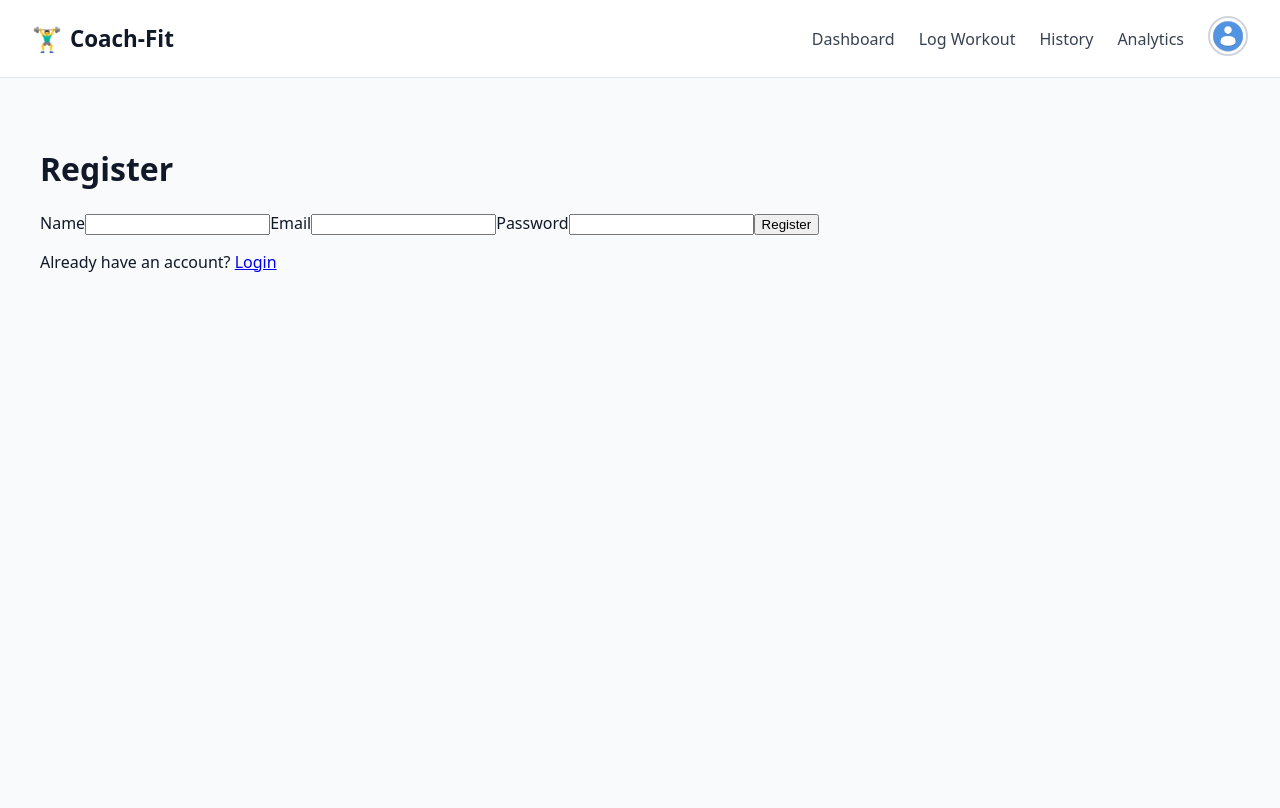
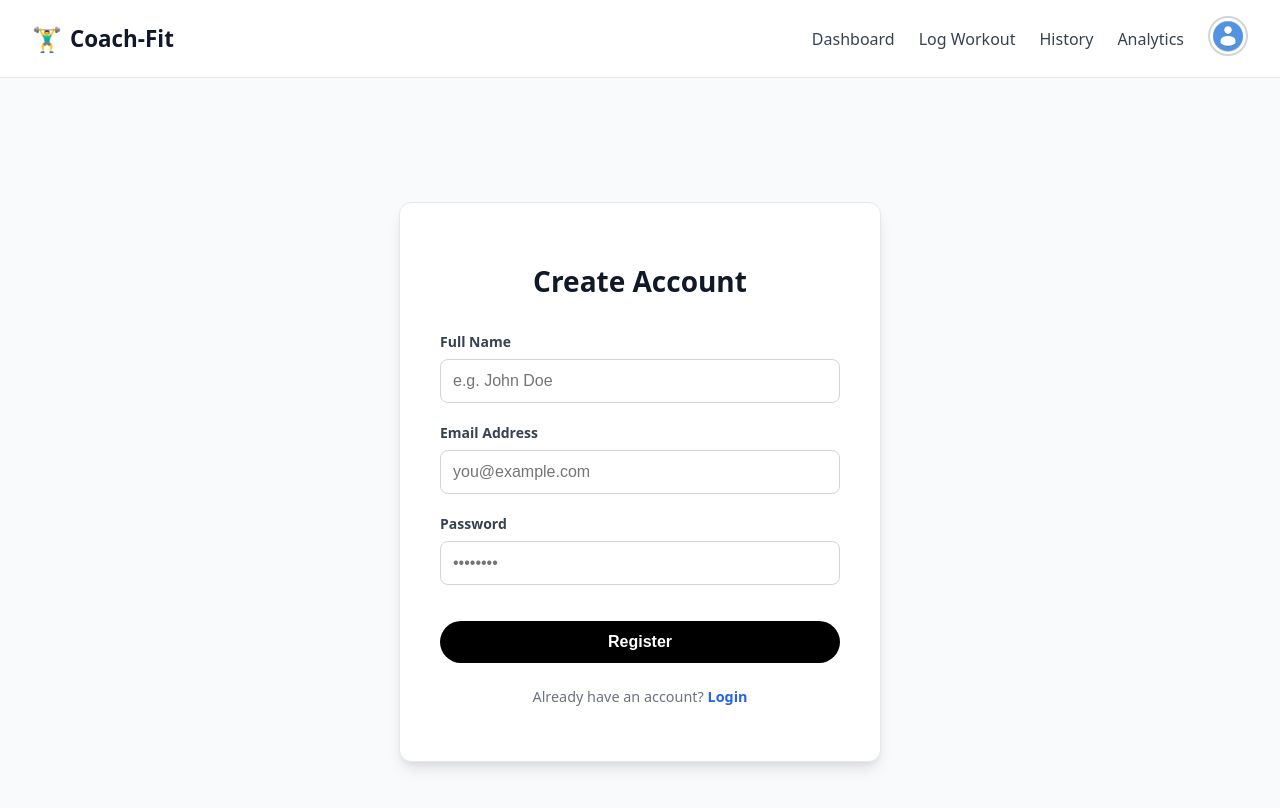
Before and after one commit to Davidonwukwe/coach-fit, a React (Create React App) app in the folder frontend/: page /register in a window 1280 px wide. Shown: the top 808 px of the page. Built offline with nearby package versions, Linux system fonts and the light colour scheme; no server answers.

Commit message:
refactor login and signup pages

```diff
--- a/frontend/src/pages/LoginPage.tsx
+++ b/frontend/src/pages/LoginPage.tsx
@@ -3,6 +3,91 @@ import React, { useState } from "react";
 import { useNavigate, Link } from "react-router-dom";
 import { login } from "../api/auth";
 import { useAuth } from "../hooks/useAuth";
+
+// --- Styles ---
+const styles = {
+  pageContainer: {
+    // FIX 1: Subtract header height (~80px) and padding to prevent scrolling
+    minHeight: "calc(100vh - 120px)",
+    display: "flex",
+    flexDirection: "column" as const,
+    justifyContent: "center",
+    alignItems: "center",
+    padding: "1rem",
+    // FIX 2: Removed background color so it blends with the parent container
+    backgroundColor: "transparent",
+  },
+  card: {
+    backgroundColor: "#ffffff",
+    padding: "2.5rem",
+    borderRadius: "12px",
+    // Stronger shadow since we are now white-on-white
+    boxShadow: "0 10px 15px -3px rgba(0, 0, 0, 0.1), 0 4px 6px -2px rgba(0, 0, 0, 0.05)",
+    width: "100%",
+    maxWidth: "400px",
+    border: "1px solid #e5e7eb",
+  },
+  title: {
+    fontSize: "1.75rem",
+    fontWeight: 700,
+    textAlign: "center" as const,
+    marginBottom: "2rem",
+    color: "#111827",
+  },
+  inputGroup: {
+    marginBottom: "1.25rem",
+  },
+  label: {
+    display: "block",
+    fontSize: "0.875rem",
+    fontWeight: 600,
+    color: "#374151",
+    marginBottom: "0.5rem",
+  },
+  input: {
+    width: "100%",
+    padding: "0.75rem",
+    borderRadius: "8px",
+    border: "1px solid #d1d5db",
+    fontSize: "1rem",
+    boxSizing: "border-box" as const,
+    transition: "border-color 0.2s",
+  },
+  button: {
+    width: "100%",
+    padding: "0.75rem",
+    backgroundColor: "#000",
+    color: "#fff",
+    border: "none",
+    borderRadius: "99px",
+    fontSize: "1rem",
+    fontWeight: 600,
+    cursor: "pointer",
+    marginTop: "1rem",
+    transition: "opacity 0.2s",
+  },
+  errorMessage: {
+    backgroundColor: "#fef2f2",
+    color: "#ef4444",
+    padding: "0.75rem",
+    borderRadius: "6px",
+    fontSize: "0.875rem",
+    marginBottom: "1.25rem",
+    border: "1px solid #fecaca",
+    textAlign: "center" as const,
+  },
+  footerText: {
+    textAlign: "center" as const,
+    marginTop: "1.5rem",
+    color: "#6b7280",
+    fontSize: "0.9rem",
+  },
+  link: {
+    color: "#2563eb",
+    fontWeight: 600,
+    textDecoration: "none",
+  },
+};
 
 const LoginPage: React.FC = () => {
   const [email, setEmail] = useState("");
@@ -29,39 +114,63 @@ const LoginPage: React.FC = () => {
   };
 
   return (
-    <div className="auth-page">
-      <h1>Login</h1>
+    <div style={styles.pageContainer}>
+      <div style={styles.card}>
+        <h1 style={styles.title}>Welcome Back</h1>
+
         <form onSubmit={handleSubmit}>
-        <label>
-          Email
+          {error && <div style={styles.errorMessage}>{error}</div>}
+
+          <div style={styles.inputGroup}>
+            <label style={styles.label} htmlFor="email">
+              Email Address
+            </label>
             <input
+              id="email"
               type="email"
               value={email}
               onChange={(e) => setEmail(e.target.value)}
+              style={styles.input}
+              placeholder="you@example.com"
               required
             />
+          </div>
+
+          <div style={styles.inputGroup}>
+            <label style={styles.label} htmlFor="password">
+              Password
             </label>
-
-        <label>
-          Password
             <input
+              id="password"
               type="password"
               value={password}
               onChange={(e) => setPassword(e.target.value)}
+              style={styles.input}
+              placeholder="••••••••"
               required
             />
-        </label>
+          </div>
 
-        {error && <p className="error">{error}</p>}
-
-        <button type="submit" disabled={loading}>
+          <button
+            type="submit"
+            disabled={loading}
+            style={{
+              ...styles.button,
+              opacity: loading ? 0.7 : 1,
+              cursor: loading ? "not-allowed" : "pointer"
+            }}
+          >
             {loading ? "Logging in..." : "Login"}
           </button>
         </form>
 
-      <p>
-        No account? <Link to="/register">Register</Link>
+        <p style={styles.footerText}>
+          Don't have an account?{" "}
+          <Link to="/register" style={styles.link}>
+            Register
+          </Link>
         </p>
+      </div>
     </div>
   );
 };
--- a/frontend/src/pages/RegisterPage.tsx
+++ b/frontend/src/pages/RegisterPage.tsx
@@ -3,6 +3,89 @@ import React, { useState } from "react";
 import { useNavigate, Link } from "react-router-dom";
 import { register } from "../api/auth";
 import { useAuth } from "../hooks/useAuth";
+
+// --- Styles (Matches LoginPage) ---
+const styles = {
+  pageContainer: {
+    // Subtract header height (~80px) and padding to prevent scrolling
+    minHeight: "calc(100vh - 120px)",
+    display: "flex",
+    flexDirection: "column" as const,
+    justifyContent: "center",
+    alignItems: "center",
+    padding: "1rem",
+    backgroundColor: "transparent",
+  },
+  card: {
+    backgroundColor: "#ffffff",
+    padding: "2.5rem",
+    borderRadius: "12px",
+    boxShadow: "0 10px 15px -3px rgba(0, 0, 0, 0.1), 0 4px 6px -2px rgba(0, 0, 0, 0.05)",
+    width: "100%",
+    maxWidth: "400px",
+    border: "1px solid #e5e7eb",
+  },
+  title: {
+    fontSize: "1.75rem",
+    fontWeight: 700,
+    textAlign: "center" as const,
+    marginBottom: "2rem",
+    color: "#111827",
+  },
+  inputGroup: {
+    marginBottom: "1.25rem",
+  },
+  label: {
+    display: "block",
+    fontSize: "0.875rem",
+    fontWeight: 600,
+    color: "#374151",
+    marginBottom: "0.5rem",
+  },
+  input: {
+    width: "100%",
+    padding: "0.75rem",
+    borderRadius: "8px",
+    border: "1px solid #d1d5db",
+    fontSize: "1rem",
+    boxSizing: "border-box" as const,
+    transition: "border-color 0.2s",
+  },
+  button: {
+    width: "100%",
+    padding: "0.75rem",
+    backgroundColor: "#000",
+    color: "#fff",
+    border: "none",
+    borderRadius: "99px",
+    fontSize: "1rem",
+    fontWeight: 600,
+    cursor: "pointer",
+    marginTop: "1rem",
+    transition: "opacity 0.2s",
+  },
+  errorMessage: {
+    backgroundColor: "#fef2f2",
+    color: "#ef4444",
+    padding: "0.75rem",
+    borderRadius: "6px",
+    fontSize: "0.875rem",
+    marginBottom: "1.25rem",
+    border: "1px solid #fecaca",
+    textAlign: "center" as const,
+  },
+  footerText: {
+    textAlign: "center" as const,
+    marginTop: "1.5rem",
+    color: "#6b7280",
+    fontSize: "0.9rem",
+  },
+  link: {
+    color: "#2563eb",
+    fontWeight: 600,
+    textDecoration: "none",
+  },
+};
 
 const RegisterPage: React.FC = () => {
   const [name, setName] = useState("");
@@ -31,48 +114,81 @@ const RegisterPage: React.FC = () => {
   };
 
   return (
-    <div className="auth-page">
-      <h1>Register</h1>
+    <div style={styles.pageContainer}>
+      <div style={styles.card}>
+        <h1 style={styles.title}>Create Account</h1>
+
         <form onSubmit={handleSubmit}>
-        <label>
-          Name
+          {error && <div style={styles.errorMessage}>{error}</div>}
+
+          {/* Name Input */}
+          <div style={styles.inputGroup}>
+            <label style={styles.label} htmlFor="name">
+              Full Name
+            </label>
             <input
+              id="name"
+              type="text"
               value={name}
               onChange={(e) => setName(e.target.value)}
+              style={styles.input}
+              placeholder="e.g. John Doe"
               required
             />
+          </div>
+
+          {/* Email Input */}
+          <div style={styles.inputGroup}>
+            <label style={styles.label} htmlFor="email">
+              Email Address
             </label>
-
-        <label>
-          Email
             <input
+              id="email"
               type="email"
               value={email}
               onChange={(e) => setEmail(e.target.value)}
+              style={styles.input}
+              placeholder="you@example.com"
               required
             />
+          </div>
+
+          {/* Password Input */}
+          <div style={styles.inputGroup}>
+            <label style={styles.label} htmlFor="password">
+              Password
             </label>
-
-        <label>
-          Password
             <input
+              id="password"
               type="password"
               value={password}
               onChange={(e) => setPassword(e.target.value)}
+              style={styles.input}
+              placeholder="••••••••"
               required
             />
-        </label>
+          </div>
 
-        {error && <p className="error">{error}</p>}
-
-        <button type="submit" disabled={loading}>
+          <button
+            type="submit"
+            disabled={loading}
+            style={{
+              ...styles.button,
+              opacity: loading ? 0.7 : 1,
+              cursor: loading ? "not-allowed" : "pointer"
+            }}
+          >
             {loading ? "Creating account..." : "Register"}
           </button>
         </form>
 
-      <p>
-        Already have an account? <Link to="/login">Login</Link>
+        <p style={styles.footerText}>
+          Already have an account?{" "}
+          <Link to="/login" style={styles.link}>
+            Login
+          </Link>
         </p>
+      </div>
     </div>
   );
 };
```
Lines whose indentation alone changed are shown as unchanged.
